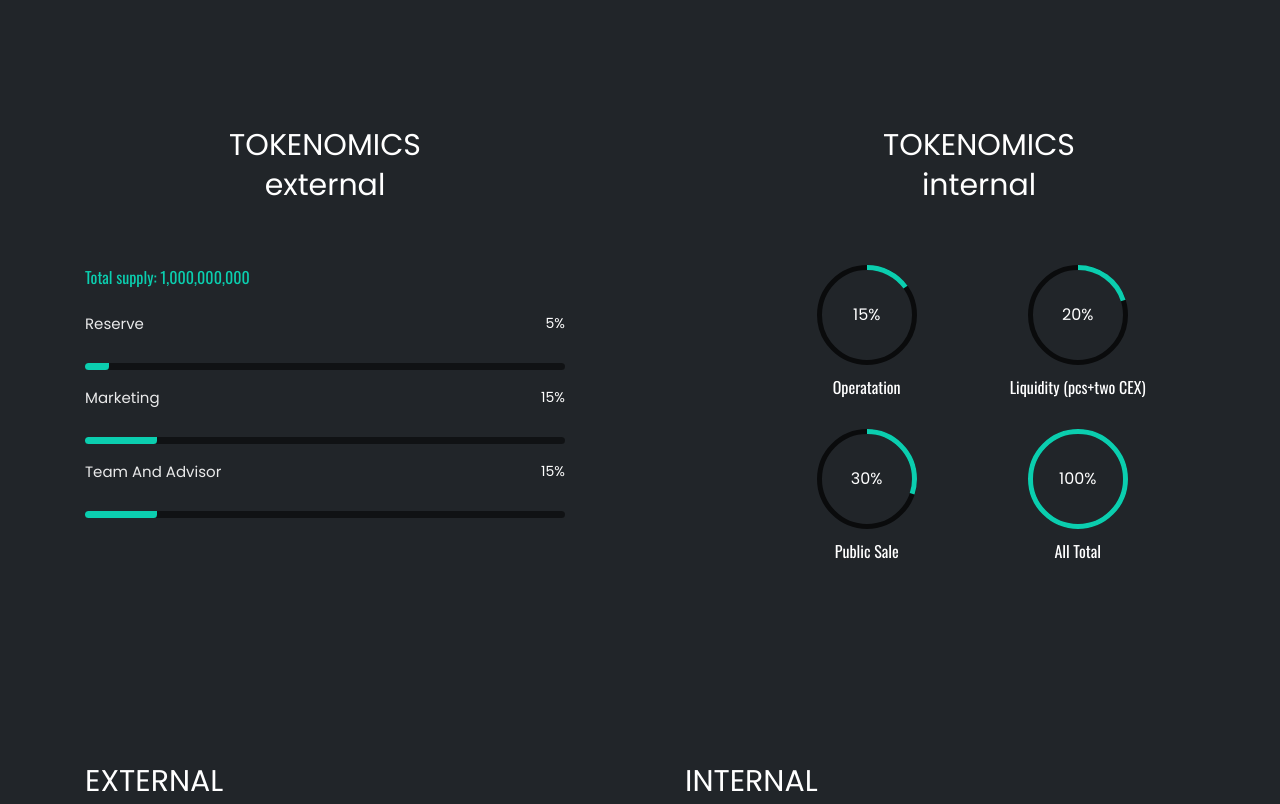
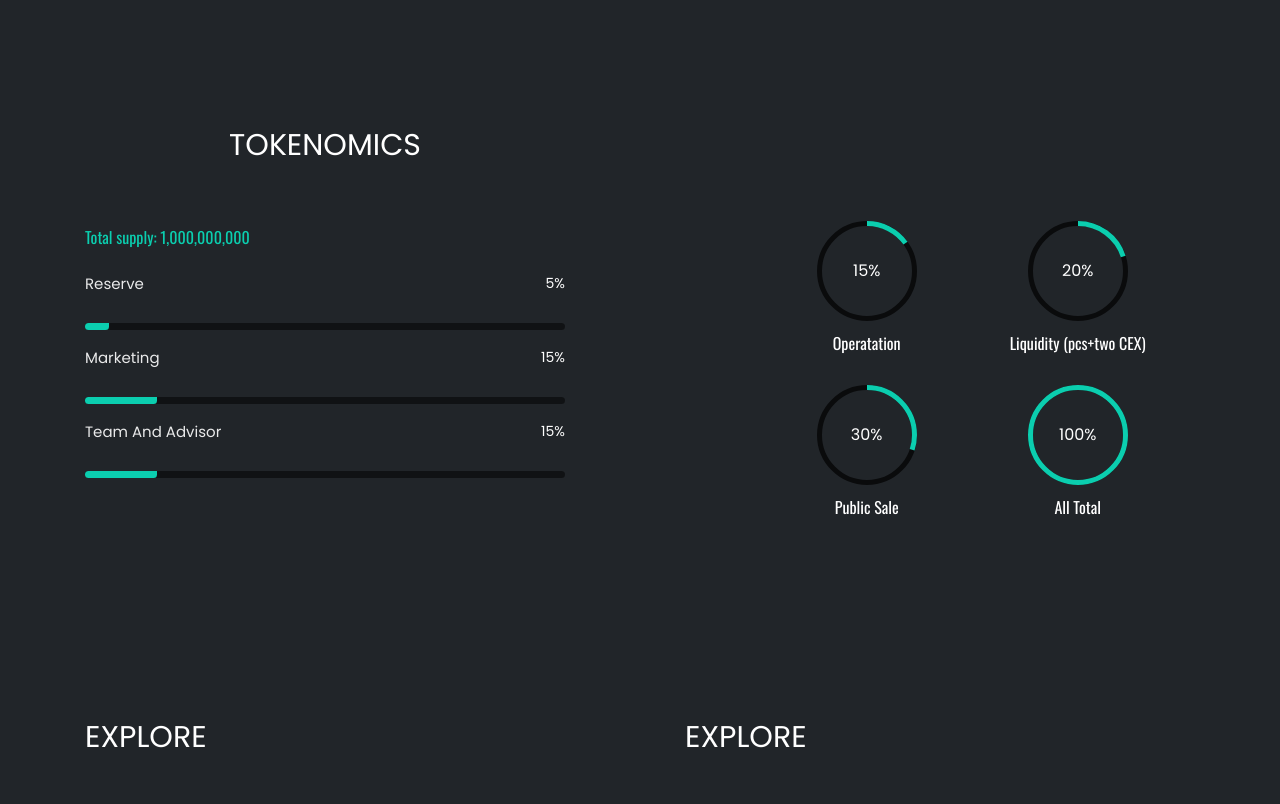
Before and after one commit to SAMshashank/dogepad.github.io, a plain HTML site: page index.html in a window 1280 px wide. Shown: the part 2200-3004 px from the top of the page. Drawn offline with nearby package versions, Linux system fonts and the light colour scheme.

Commit message:
Update index.html

```diff
--- a/index.html
+++ b/index.html
@@ -466,7 +466,7 @@
                 <div class="col-sm-12 col-md-6">
                     <div class="mh-skills-inner">
                         <div class="mh-professional-skill">
-                            <h3> TOKENOMICS <br>external</h3>
+                            <h3> TOKENOMICS </h3>
                             <p style="color: #0bceaf;">Total supply: 1,000,000,000 </p>
                             <br>
                             <div class="each-skills">
@@ -531,7 +531,7 @@
 
                 <div class="col-sm-12 col-md-6">
                     <div class="mh-professional-skills">
-                        <h3>TOKENOMICS <br>internal</h3>
+                        <br><br><br><br>
 
                         <ul class="mh-professional-progress">
                             <li>
@@ -572,7 +572,7 @@
             <div class="row">
                 <div class="col-smd-12 col-md-6">
                     <div class="mh-education">
-                        <h3>EXTERNAL</h3>
+                        <h3>EXPLORE</h3>
                         <div class="mh-education-details">
                             <div class="mh-education-item">
                                 <h4>Reserve <a href="">details</a></h4>
@@ -610,7 +610,7 @@
 
                 <div class="col-sm-12 col-md-6">
                     <div class="mh-work">
-                        <h3>INTERNAL</h3>
+                        <h3>EXPLORE</h3>
                         <div class="mh-experience-details">
                             <div class="mh-work-item">
                                 <h4>Operatation <a href=""><details></details></a></h4>
```
